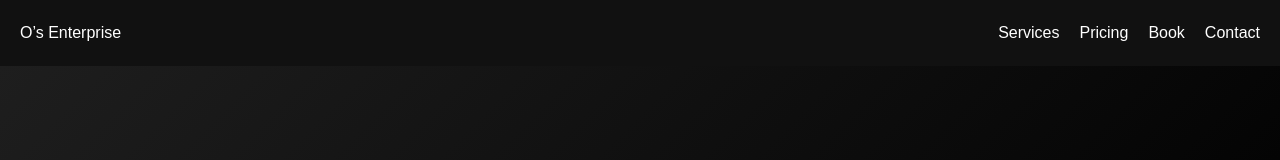
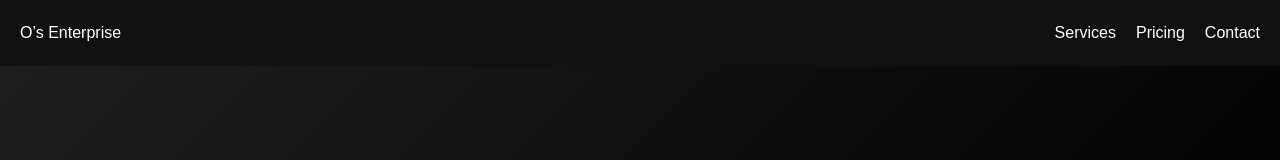
Before and after one commit to osenterprise4-blip/owebsite, a plain HTML site: page index.html in a window 1280 px wide. Shown: the top 160 px of the page. Drawn offline with Linux system fonts and the light colour scheme.

Commit message:
Update index.html

```diff
--- a/index.html
+++ b/index.html
@@ -14,7 +14,6 @@
     <ul class="nav-links">
       <li><a href="#services">Services</a></li>
       <li><a href="#pricing">Pricing</a></li>
-      <li><a href="#booking">Book</a></li>
       <li><a href="#contact">Contact</a></li>
     </ul>
   </nav>
```
